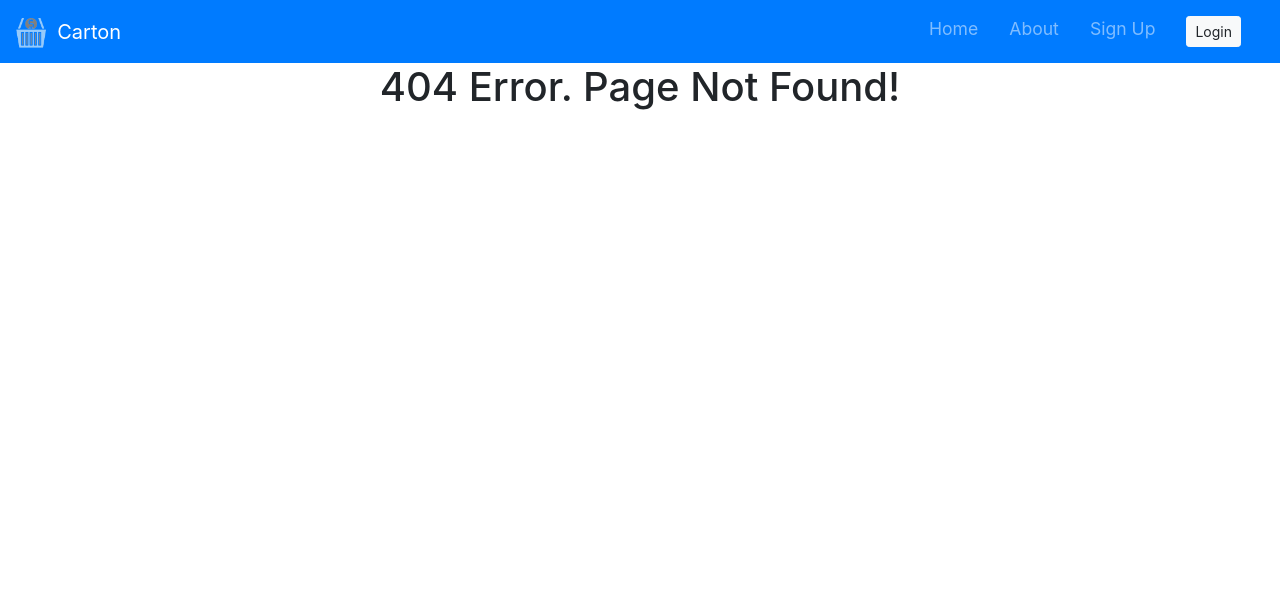
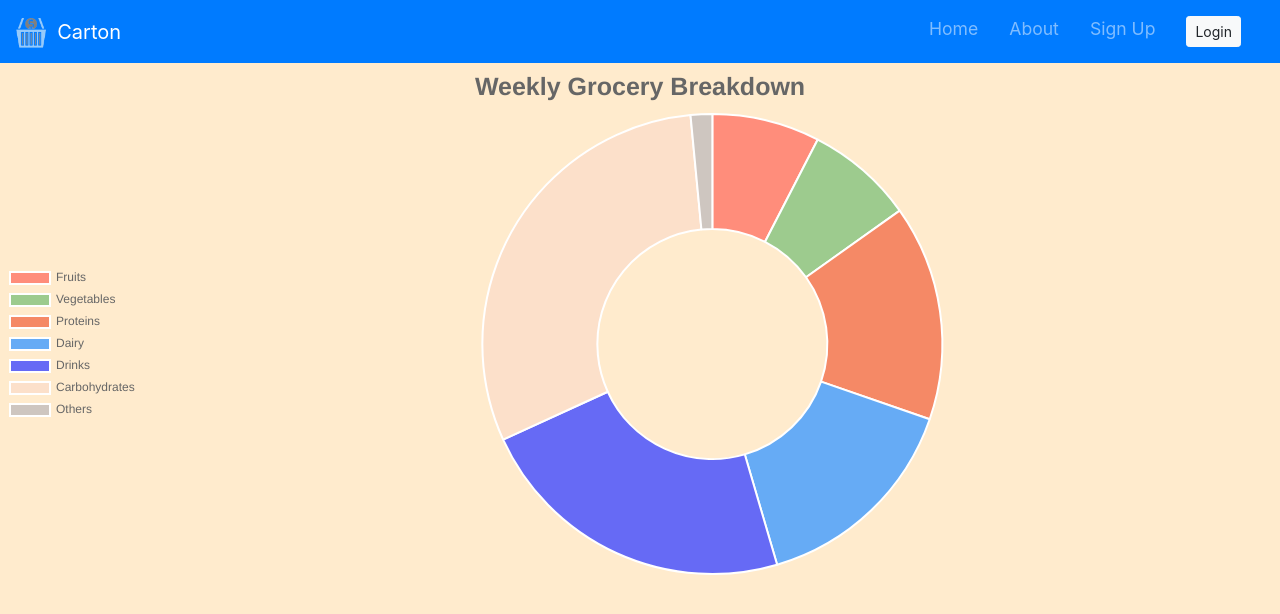
Before and after one commit to angelica-hernandez/Carton, a React (Create React App) app in the folder client/: page /chart in a window 1280 px wide. Before the commit this address had no page. Shown: the top 614 px of the page. Built offline with nearby package versions, Linux system fonts and the light colour scheme.

Commit message:
create chart layout

```diff
--- a/client/package.json
+++ b/client/package.json
@@ -11,7 +11,9 @@
     "react-router-dom": "^5.1.2",
     "react-scripts": "3.2.0",
     "react-popupbox": "^2.0.8",
-    "axios": "^0.19.0"
+    "axios": "^0.19.0",
+    "react-chartjs-2": "^2.8.0",
+    "chart.js": "^2.9.3"
   },
   "scripts": {
     "start": "react-scripts start",
--- /dev/null
+++ b/client/src/components/Chart.jsx
@@ -0,0 +1,79 @@
+import React, { Component } from "react";
+import "./Chart.scss";
+import { Doughnut } from "react-chartjs-2";
+
+class Chart extends Component {
+  constructor(props) {
+    super(props);
+    this.state = {
+      chartData: {
+        datasets: [
+          {
+            data: this.props.foodBreakdown,
+            labels: [
+              "Fruits",
+              "Vegetables",
+              "Proteins",
+              "Dairy",
+              "Drinks",
+              "Carbohydrates",
+              "Others"
+            ],
+            backgroundColor: [
+              "rgba(255, 0, 0, 0.4)",
+              "rgba(11, 156, 49, 0.4)",
+              "rgba(245, 137, 102, 1)",
+              "rgba(102, 171, 245, 1)",
+              "rgba(102, 106, 245, 1)",
+              "rgba(252, 224, 202, 1)",
+              "rgba(206, 198, 192, 1)"
+            ]
+          }
+        ],
+        labels: [
+          "Fruits",
+          "Vegetables",
+          "Proteins",
+          "Dairy",
+          "Drinks",
+          "Carbohydrates",
+          "Others"
+        ]
+      }
+    };
+  }
+
+  render() {
+    return (
+      <div className="chart-container">
+        <Doughnut
+          data={this.state.chartData}
+          width={100}
+          height={40}
+          options={{
+            responsive: true,
+            maintainAspectRatio: true,
+            aspectRatio: 1,
+            title: {
+              display: true,
+              text: this.props.title,
+              fontSize: 25,
+              text: "Weekly Grocery Breakdown"
+            },
+            legend: {
+              display: true,
+              position: "left",
+              align: "center"
+            }
+          }}
+        />
+      </div>
+    );
+  }
+}
+
+// Chart.defaultProps = {
+//   title:
+// };
+
+export default Chart;
--- /dev/null
+++ b/client/src/components/Chart.scss
@@ -0,0 +1,6 @@
+.chart-container {
+  background-color: blanchedalmond;
+  width: 100vw;
+  height: 100vh;
+  //   margin-top: 30px;
+}
--- a/client/src/components/NavBar.jsx
+++ b/client/src/components/NavBar.jsx
@@ -8,6 +8,7 @@ import Login from "./Login";
 import Error from "./Error";
 import AddNew from "./AddNew";
 import navlogo from "../assets/navlogo.png";
+import Chart from "./Chart";
 import "./NavBar.scss";
 
 class NavBar extends Component {
@@ -81,6 +82,9 @@ class NavBar extends Component {
           <Route path="/additem" exact>
             <AddNew />
           </Route>
+          <Route path="/chart" exact>
+            <Chart foodBreakdown={[10, 10, 20, 20, 30, 40, 2]} />
+          </Route>
           <Route path="/">
             <Error />
           </Route>
```
Also changed, not shown: 1 other file (tests, documents, lock files or other folders).
